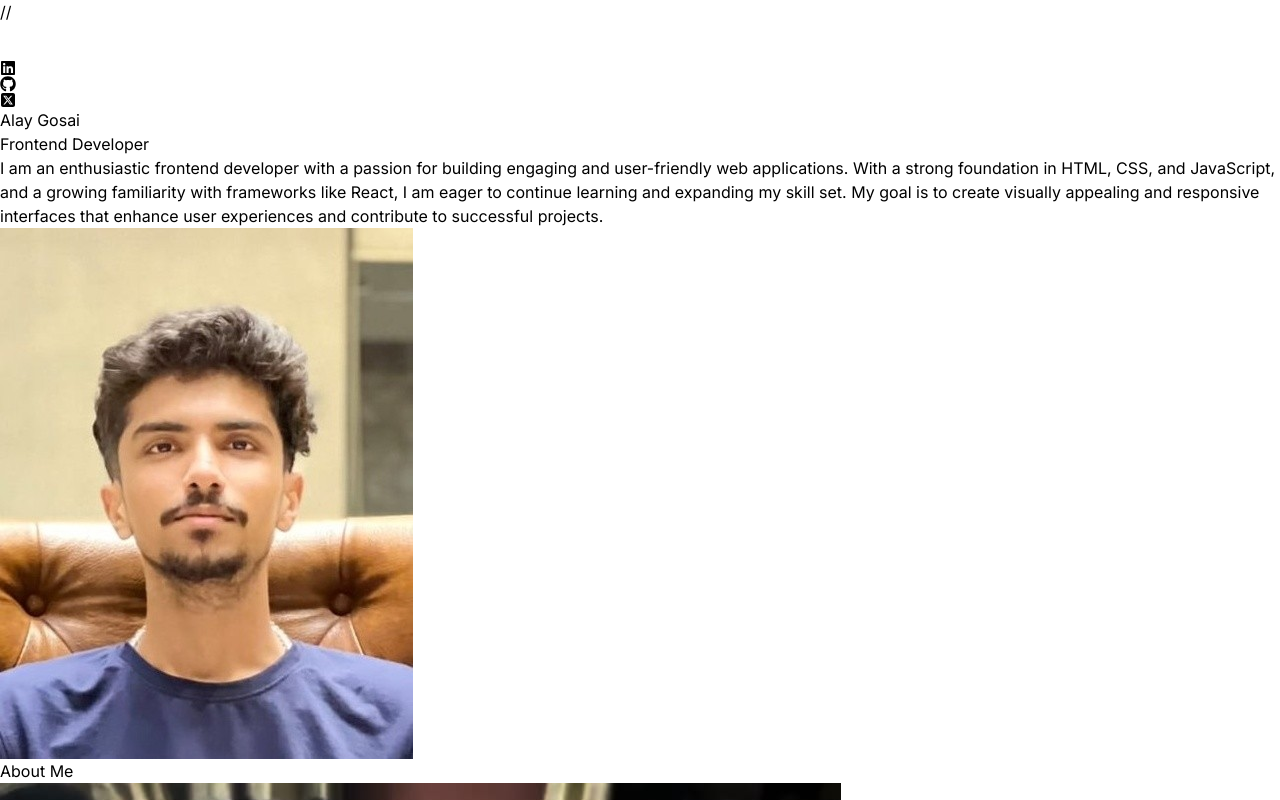
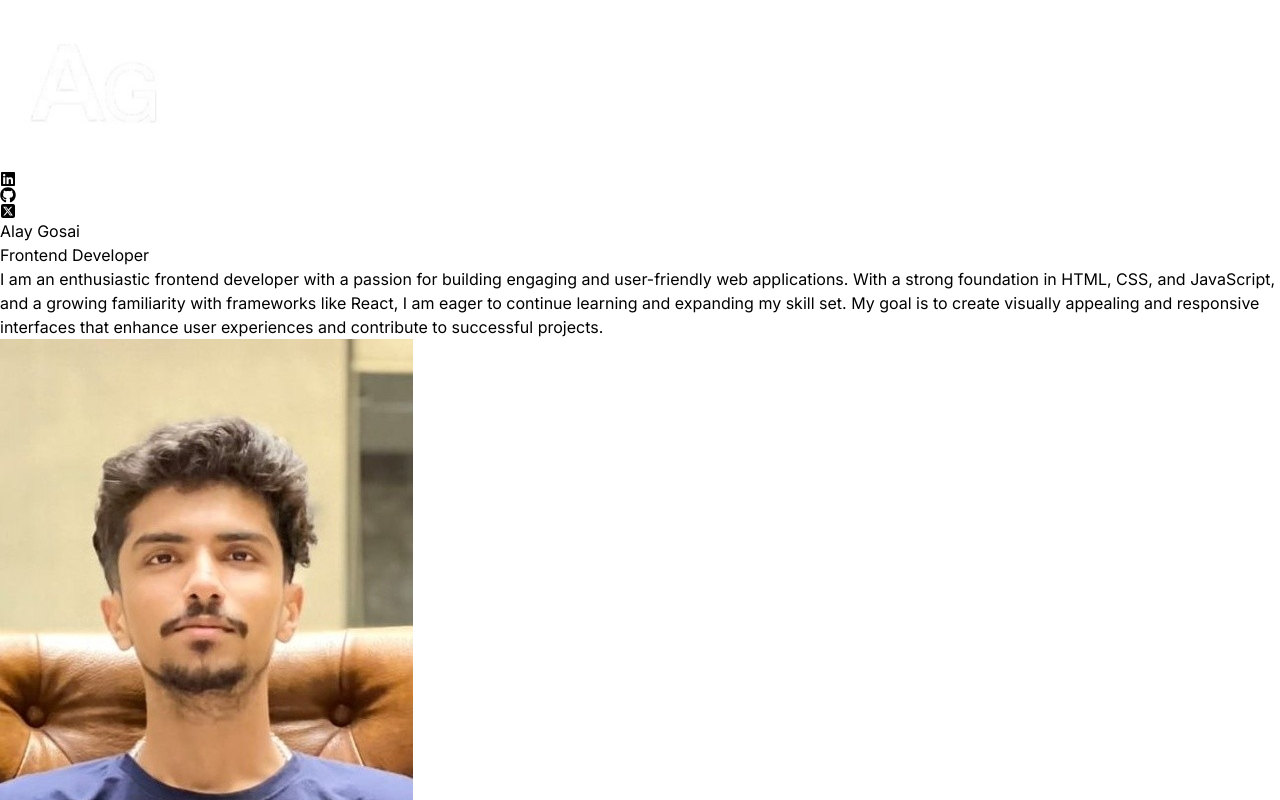
Before and after one commit to SpyDplayz/My_Folio, a React (Vite) app: page / in a window 1280 px wide. Shown: the top 800 px of the page. Built offline with nearby package versions, Linux system fonts and the light colour scheme.

Commit message:
Update NavBar.jsx

```diff
--- a/src/components/NavBar.jsx
+++ b/src/components/NavBar.jsx
@@ -1,5 +1,5 @@
 import React from 'react'
-import logo1 from '../assets/kevinRushLogo.png';
+import logo1 from '../assets/Logo.jpg';
 import {FaLinkedin, FaTwitterSquare} from 'react-icons/fa'
 import {FaGithub} from 'react-icons/fa'
 import {FaSquareXTwitter} from 'react-icons/fa6'
@@ -10,7 +10,7 @@ const NavBar = () => {
   return (
     <nav className='mb-20 flex item-center justify-between py-6'>
         <div className='flex flex-shrink-0 items-center'>
-            //<img className='mx-20 w-10' src={logo1} alt="logo" />
+            <img className='mx-20 w-10' src={logo1} alt="logo" />
         </div>
         <div className='m-1 mx-20  flex items-center justify-center gap-4 text-2xl'>
             <a href="https://in.linkedin.com/in/alay-gosai-40620120a"><FaLinkedin /></a>
```
